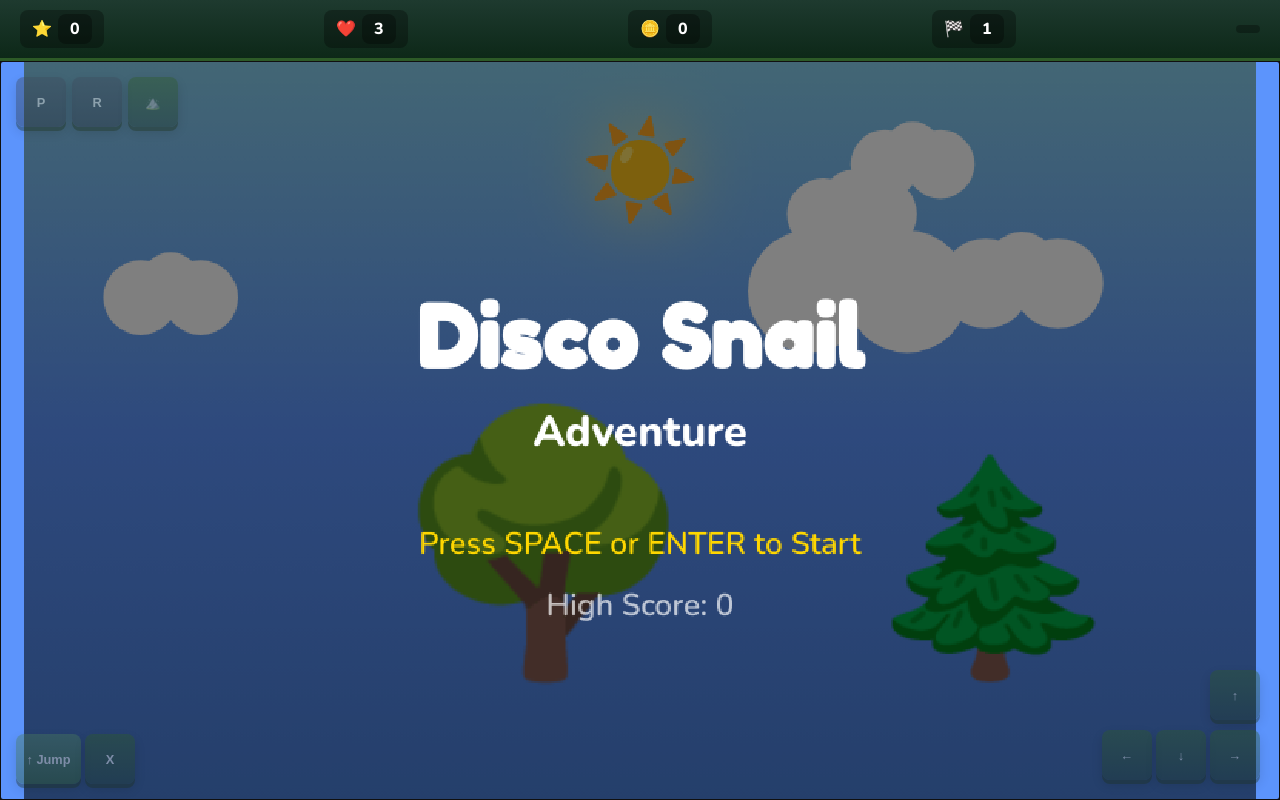
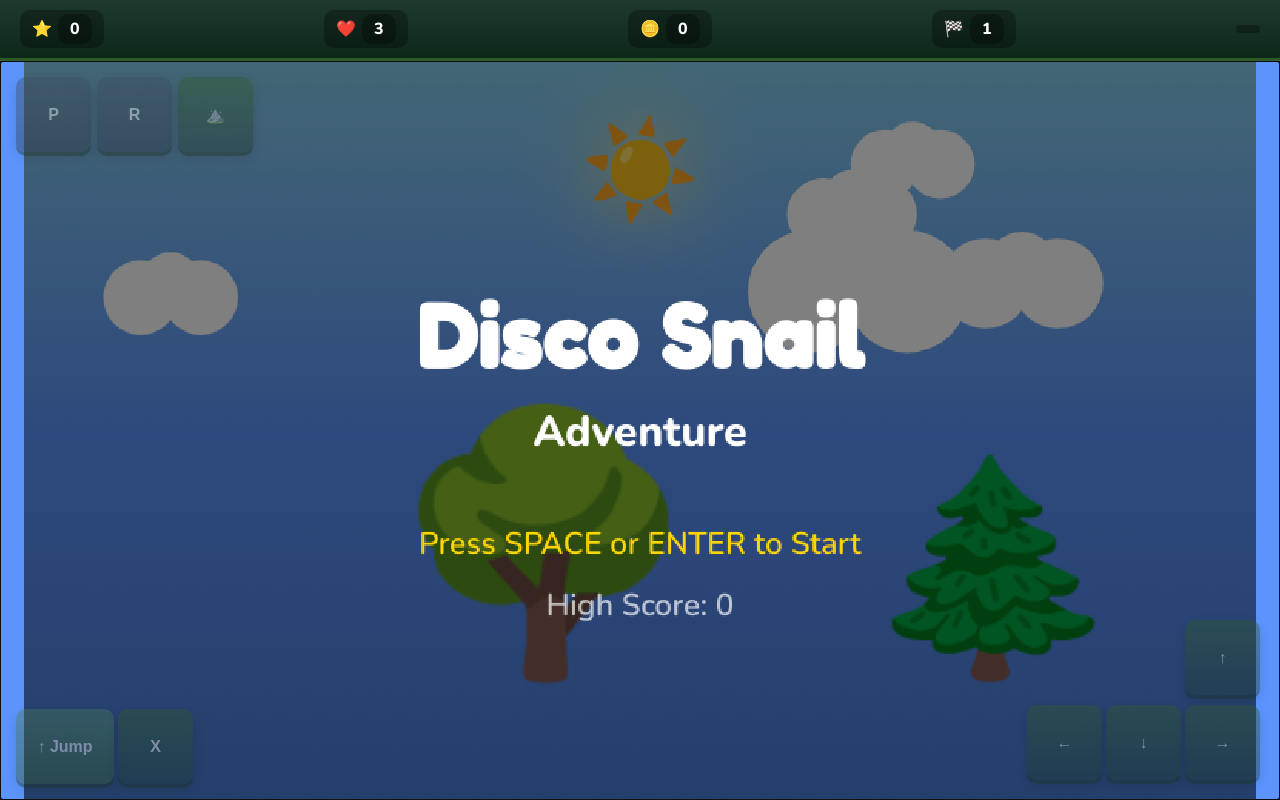
Before and after one commit to alexvsx360/Disco-Snail, a plain HTML site: page index.html in a window 1280 px wide. Drawn offline with nearby package versions, Linux system fonts and the light colour scheme.

Commit message:
Update style.css

```diff
--- a/style.css
+++ b/style.css
@@ -63,7 +63,7 @@ h1 {
   gap: 6px;
   padding: 4px 12px;
   background: rgba(0,0,0,0.3);
-  border-radius: 8px;
+  border-radius: 10px;
 }
 #controls {
   margin-top: 16px;
@@ -72,7 +72,7 @@ h1 {
   text-align: center;
   padding: 8px 16px;
   background: rgba(0,0,0,0.2);
-  border-radius: 8px;
+  border-radius: 10px;
 }
 .key-hint { color: #ffd700; font-weight: 800; }
 
@@ -92,7 +92,7 @@ h1 {
   gap: 4px;
   padding: 6px 12px;
   background: rgba(0,0,0,0.4);
-  border-radius: 8px;
+  border-radius: 10px;
   min-width: 140px;
   flex: 1;
   max-width: 280px;
@@ -216,17 +216,17 @@ h1 {
   margin-bottom: 6px;
 }
 .touch-row:last-child { margin-bottom: 0; }
-/* גודל כפתורים – קטן פי 2 */
+/* גודל כפתורים – ×1.5 */
 .touch-btn {
-  width: clamp(26px, 4vw, 50px);
-  height: clamp(26px, 4vw, 50px);
-  min-width: clamp(26px, 4vw, 50px);
+  width: clamp(39px, 6vw, 75px);
+  height: clamp(39px, 6vw, 75px);
+  min-width: clamp(39px, 6vw, 75px);
   opacity: 0.4;
   border: none;
-  border-radius: 8px;
+  border-radius: 10px;
   background: linear-gradient(180deg, #2d5a27 0%, #1e3a2f 100%);
   color: #fff;
-  font-size: clamp(0.6rem, 1.25vw, 0.8rem);
+  font-size: clamp(0.75rem, 1.5vw, 1rem);
   font-weight: 800;
   cursor: pointer;
   display: flex;
@@ -241,7 +241,7 @@ h1 {
   transform: translateY(2px);
   box-shadow: 0 2px 0 #1a2e1a, 0 3px 8px rgba(0,0,0,0.3);
 }
-.touch-btn.wide { width: clamp(35px, 5.5vw, 65px); min-width: clamp(35px, 5.5vw, 65px); }
+.touch-btn.wide { width: clamp(52px, 8vw, 98px); min-width: clamp(52px, 8vw, 98px); }
 .touch-btn.jump { background: linear-gradient(180deg, #4a7c59 0%, #2d5a27 100%); }
 .touch-btn.pause,
 .touch-btn.restart { background: linear-gradient(180deg, #3d4a5c 0%, #2a3542 100%); }
@@ -286,26 +286,26 @@ h1 {
     aspect-ratio: 800 / 480;
     object-fit: contain;
   }
-  /* כפתורים – קטן פי 2 */
+  /* כפתורים – ×1.5 */
   #touchControls .touch-btn {
-    width: clamp(26px, 4vw, 50px);
-    height: clamp(26px, 4vw, 50px);
-    min-width: clamp(26px, 4vw, 50px);
-    font-size: clamp(0.6rem, 1.25vw, 0.8rem);
+    width: clamp(39px, 6vw, 75px);
+    height: clamp(39px, 6vw, 75px);
+    min-width: clamp(39px, 6vw, 75px);
+    font-size: clamp(0.75rem, 1.5vw, 1rem);
     opacity: 0.4;
-    border-radius: 8px;
+    border-radius: 10px;
     box-shadow: 0 4px 0 #1a2e1a, 0 5px 12px rgba(0,0,0,0.3);
   }
   #touchControls .touch-btn:active { opacity: 0.5; }
   #touchControls .touch-btn.wide {
-    width: clamp(35px, 5.5vw, 65px);
-    min-width: clamp(35px, 5.5vw, 65px);
-    font-size: clamp(0.6rem, 1.25vw, 0.8rem);
+    width: clamp(52px, 8vw, 98px);
+    min-width: clamp(52px, 8vw, 98px);
+    font-size: clamp(0.75rem, 1.5vw, 1rem);
   }
-  #touchControls .touch-btn.jump { font-size: clamp(0.6rem, 1.25vw, 0.8rem); }
-  #touchControls .touch-btn.fire { font-size: clamp(0.6rem, 1.3vw, 0.8rem); }
+  #touchControls .touch-btn.jump { font-size: clamp(0.75rem, 1.5vw, 1rem); }
+  #touchControls .touch-btn.fire { font-size: clamp(0.75rem, 1.5vw, 1rem); }
   #touchControls .touch-btn.pause,
-  #touchControls .touch-btn.restart { font-size: clamp(0.6rem, 1.25vw, 0.8rem); }
+  #touchControls .touch-btn.restart { font-size: clamp(0.75rem, 1.5vw, 1rem); }
   .touch-row { gap: 4px; margin-bottom: 4px; }
   .touch-settings { gap: 6px; }
   .touch-left { gap: 6px; }
```
